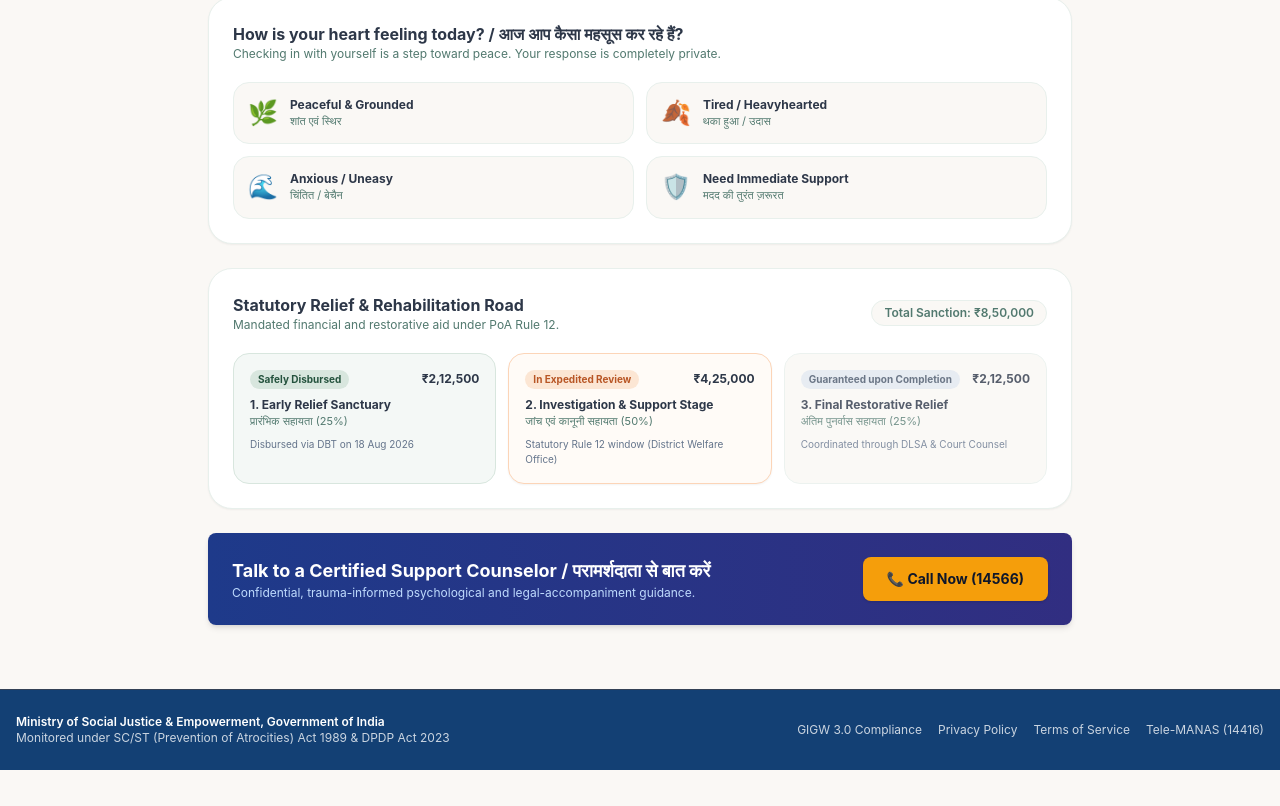
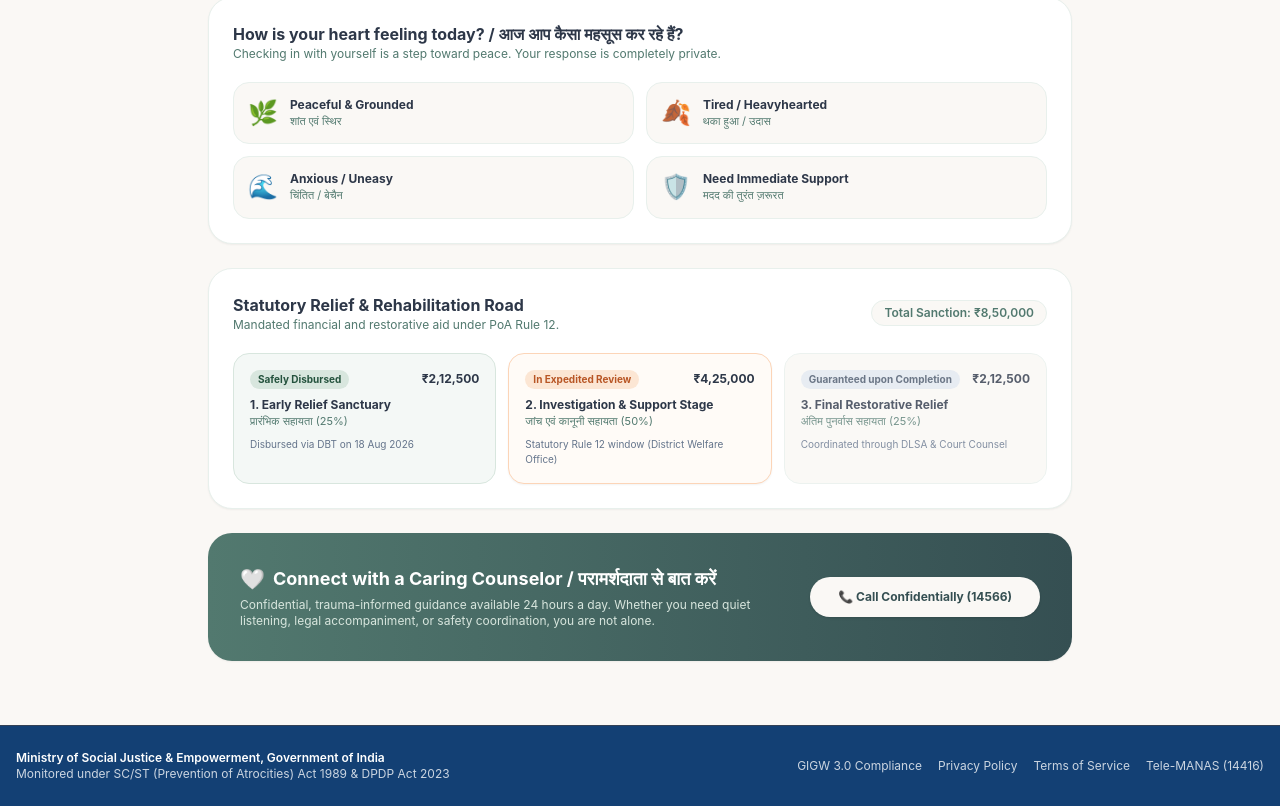
Before and after one commit to Ar1es-XD/nhaa-care, a Next.js app in the folder frontend/: page /citizen in a window 1280 px wide. Shown: the part 394-1200 px from the top of the page. Before the commit the page ends 1164 px from the top, so only its background shows below. Built offline with nearby package versions, Linux system fonts and the light colour scheme.

Commit message:
feat(frontend): implement compassionate one-tap counselor hotline component

```diff
--- a/frontend/src/components/citizen/OneTapCall.tsx
+++ b/frontend/src/components/citizen/OneTapCall.tsx
@@ -2,16 +2,22 @@ import React from 'react';
 
 export const OneTapCall: React.FC = () => {
   return (
-    <div className="bg-gradient-to-r from-blue-900 to-indigo-900 text-white p-6 rounded-lg shadow-md flex flex-col md:flex-row items-center justify-between gap-4">
-      <div>
-        <h3 className="text-lg font-bold">Talk to a Certified Support Counselor / परामर्शदाता से बात करें</h3>
-        <p className="text-xs text-blue-200">Confidential, trauma-informed psychological and legal-accompaniment guidance.</p>
+    <div className="bg-gradient-to-r from-[#52796f] to-[#354f52] text-white p-6 md:p-8 rounded-3xl shadow-sm flex flex-col md:flex-row items-center justify-between gap-5">
+      <div className="space-y-1 text-center md:text-left">
+        <div className="flex items-center justify-center md:justify-start gap-2">
+          <span className="text-xl">🤍</span>
+          <h3 className="text-lg font-bold">Connect with a Caring Counselor / परामर्शदाता से बात करें</h3>
+        </div>
+        <p className="text-xs text-[#d8e6de] max-w-xl">
+          Confidential, trauma-informed guidance available 24 hours a day. Whether you need quiet listening, legal accompaniment, or safety coordination, you are not alone.
+        </p>
       </div>
+
       <a
         href="tel:14566"
-        className="bg-amber-500 hover:bg-amber-600 text-slate-900 font-bold px-6 py-3 rounded-lg text-sm shadow whitespace-nowrap"
+        className="bg-[#faf8f5] hover:bg-white text-[#354f52] font-bold px-7 py-3 rounded-full text-xs shadow hover:shadow-md transition whitespace-nowrap"
       >
-        📞 Call Now (14566)
+        📞 Call Confidentially (14566)
       </a>
     </div>
   );
```
